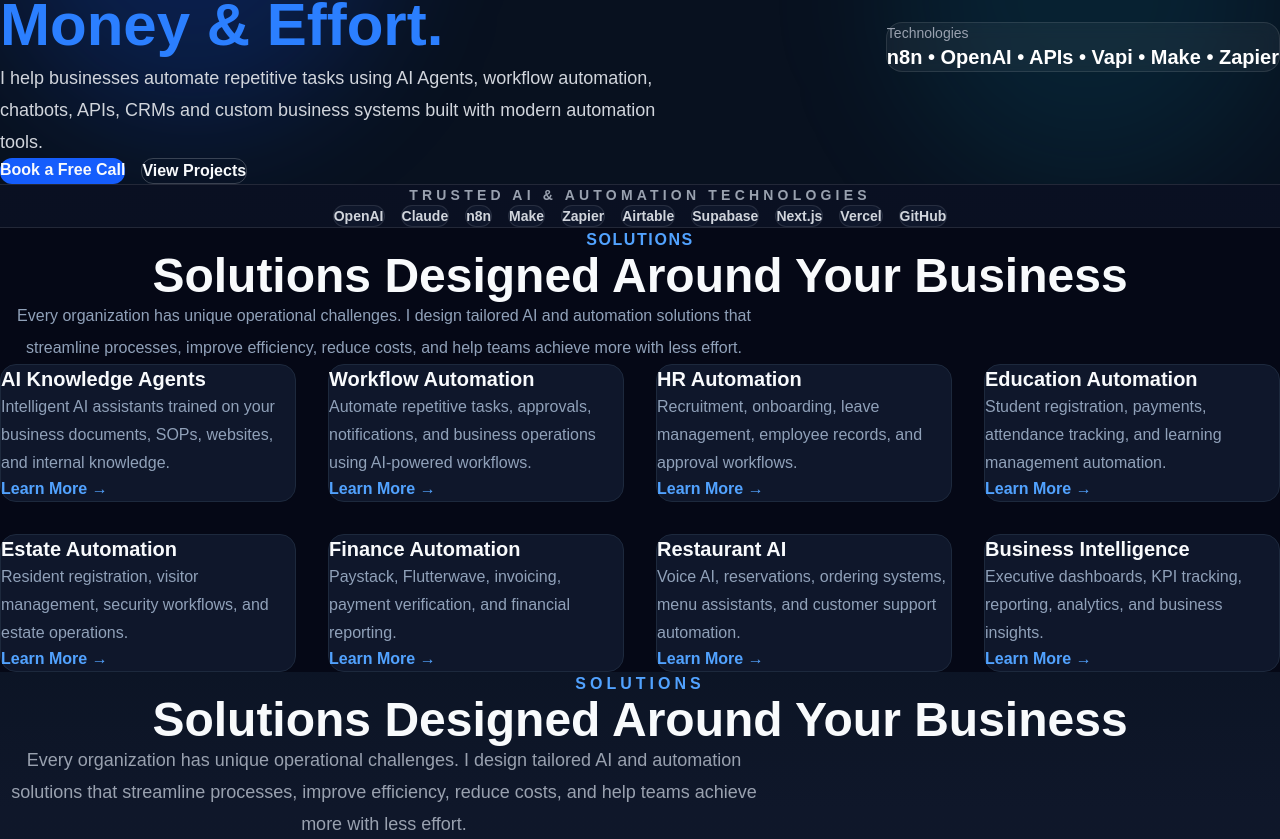
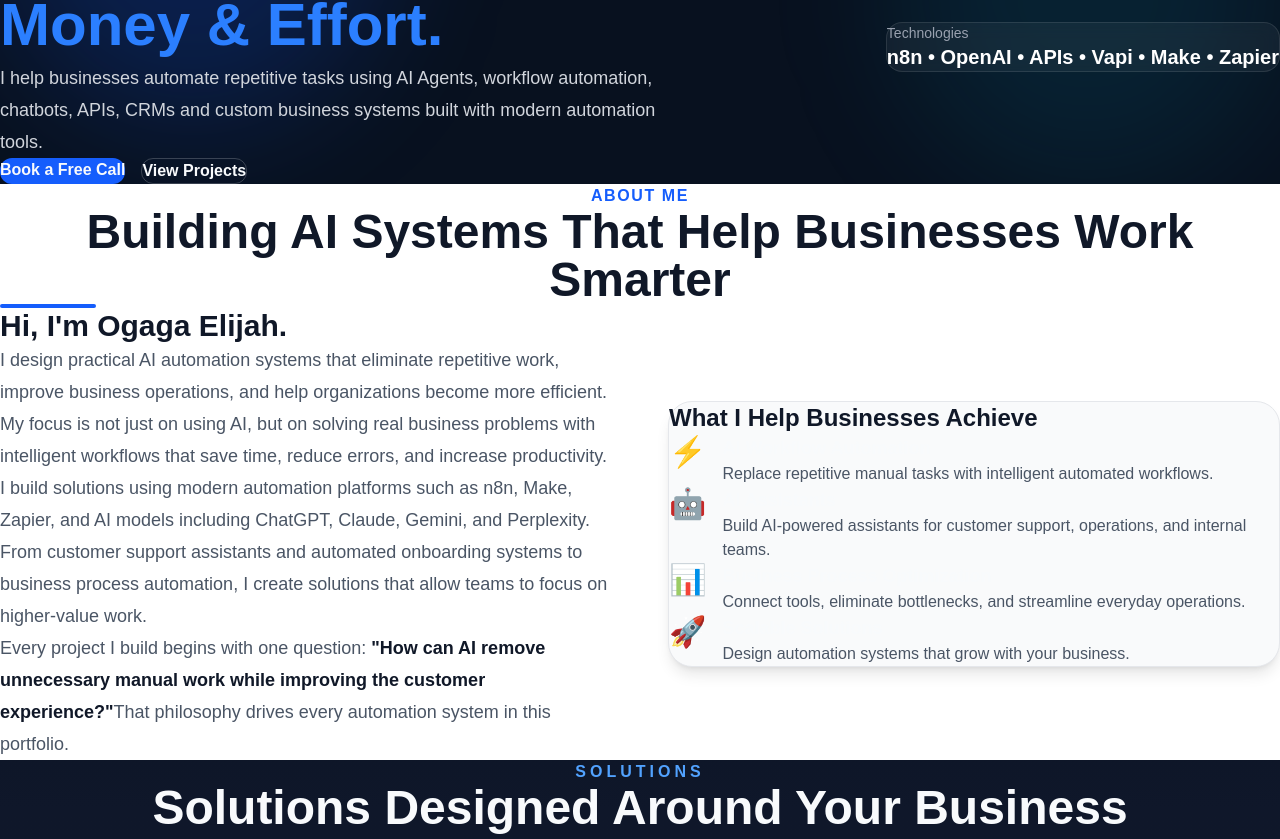
Before and after one commit to ogagaelijah/ogaga-automation-portfolio, a Next.js app: page / in a window 1280 px wide. Shown: the part 311-1150 px from the top of the page. Built offline with nearby package versions, Linux system fonts and the light colour scheme.

Commit message:
Added About section and updated homepage

```diff
--- a/app/page.tsx
+++ b/app/page.tsx
@@ -1,41 +1,62 @@
 import Navbar from "@/components/Navbar";
 import Hero from "@/components/Hero";
-import TrustedTech from "@/components/TrustedTech";
+import About from "@/components/About";
+import Services from "@/components/Services";
 import Solutions from "@/components/Solutions";
-import Services from "@/components/Services";
 import BusinessOutcomes from "@/components/BusinessOutcomes";
 import CaseStudies from "@/components/CaseStudies";
 import WhyChooseMe from "@/components/WhyChooseMe";
+import Technologies from "@/components/Technologies";
+import TrustedTech from "@/components/TrustedTech";
 import Testimonials from "@/components/Testimonials";
-import Technologies from "@/components/Technologies";
 import Contact from "@/components/Contact";
 import Footer from "@/components/Footer";
 
 export default function Home() {
   return (
     <>
+      {/* ================= NAVIGATION ================= */}
       <Navbar />
 
-      <Hero />
+      {/* ================= MAIN CONTENT ================= */}
+      <main>
 
-      <TrustedTech />
+        {/* Hero Section */}
+        <Hero />
 
-      <Solutions />
+        {/* About Me */}
+        <About />
 
-      <Services />
+        {/* Services */}
+        <Services />
 
-      <BusinessOutcomes />
+        {/* Solutions */}
+        <Solutions />
 
-      <CaseStudies />
+        {/* Business Outcomes */}
+        <BusinessOutcomes />
 
-      <WhyChooseMe />
+        {/* Case Studies */}
+        <CaseStudies />
 
-      <Testimonials />
+        {/* Why Choose Me */}
+        <WhyChooseMe />
 
-      <Technologies />
+        {/* Technologies */}
+        <Technologies />
 
-      <Contact />
+        {/* Trusted Technology Stack */}
+        <TrustedTech />
 
+        {/* Client Testimonials */}
+        <Testimonials />
+
+        {/* Contact */}
+        <Contact />
+
+      </main>
+
+      {/* ================= FOOTER ================= */}
       <Footer />
     </>
   );
--- /dev/null
+++ b/components/About.tsx
@@ -0,0 +1,131 @@
+export default function About() {
+  return (
+    <section
+      id="about"
+      className="bg-white py-24 px-6 lg:px-12 scroll-mt-24"
+    >
+      <div className="max-w-7xl mx-auto">
+
+        {/* Section Heading */}
+
+        <div className="text-center mb-16">
+          <p className="text-blue-600 font-semibold uppercase tracking-widest">
+            About Me
+          </p>
+
+          <h2 className="mt-4 text-4xl lg:text-5xl font-bold text-gray-900">
+            Building AI Systems That Help Businesses Work Smarter
+          </h2>
+
+          <div className="w-24 h-1 bg-blue-600 mx-auto mt-6 rounded-full"></div>
+        </div>
+
+        <div className="grid lg:grid-cols-2 gap-14 items-center">
+
+          {/* Left */}
+
+          <div>
+
+            <h3 className="text-3xl font-bold text-gray-900 mb-6">
+              Hi, I'm Ogaga Elijah.
+            </h3>
+
+            <p className="text-gray-600 text-lg leading-8 mb-6">
+              I design practical AI automation systems that eliminate repetitive
+              work, improve business operations, and help organizations become
+              more efficient. My focus is not just on using AI, but on solving
+              real business problems with intelligent workflows that save time,
+              reduce errors, and increase productivity.
+            </p>
+
+            <p className="text-gray-600 text-lg leading-8 mb-6">
+              I build solutions using modern automation platforms such as n8n,
+              Make, Zapier, and AI models including ChatGPT, Claude, Gemini,
+              and Perplexity. From customer support assistants and automated
+              onboarding systems to business process automation, I create
+              solutions that allow teams to focus on higher-value work.
+            </p>
+
+            <p className="text-gray-600 text-lg leading-8">
+              Every project I build begins with one question:
+              <span className="font-semibold text-gray-900">
+                {" "}
+                "How can AI remove unnecessary manual work while improving the
+                customer experience?"
+              </span>
+              That philosophy drives every automation system in this portfolio.
+            </p>
+
+          </div>
+
+          {/* Right */}
+
+          <div className="bg-gray-50 rounded-3xl p-10 shadow-lg border border-gray-200">
+
+            <h3 className="text-2xl font-bold mb-8 text-gray-900">
+              What I Help Businesses Achieve
+            </h3>
+
+            <div className="space-y-6">
+
+              <div className="flex gap-4">
+                <div className="text-3xl">⚡</div>
+                <div>
+                  <h4 className="font-semibold text-lg">
+                    AI Workflow Automation
+                  </h4>
+                  <p className="text-gray-600">
+                    Replace repetitive manual tasks with intelligent automated
+                    workflows.
+                  </p>
+                </div>
+              </div>
+
+              <div className="flex gap-4">
+                <div className="text-3xl">🤖</div>
+                <div>
+                  <h4 className="font-semibold text-lg">
+                    AI Assistants
+                  </h4>
+                  <p className="text-gray-600">
+                    Build AI-powered assistants for customer support,
+                    operations, and internal teams.
+                  </p>
+                </div>
+              </div>
+
+              <div className="flex gap-4">
+                <div className="text-3xl">📊</div>
+                <div>
+                  <h4 className="font-semibold text-lg">
+                    Business Process Optimization
+                  </h4>
+                  <p className="text-gray-600">
+                    Connect tools, eliminate bottlenecks, and streamline
+                    everyday operations.
+                  </p>
+                </div>
+              </div>
+
+              <div className="flex gap-4">
+                <div className="text-3xl">🚀</div>
+                <div>
+                  <h4 className="font-semibold text-lg">
+                    Scalable Solutions
+                  </h4>
+                  <p className="text-gray-600">
+                    Design automation systems that grow with your business.
+                  </p>
+                </div>
+              </div>
+
+            </div>
+
+          </div>
+
+        </div>
+
+      </div>
+    </section>
+  );
+}
```
